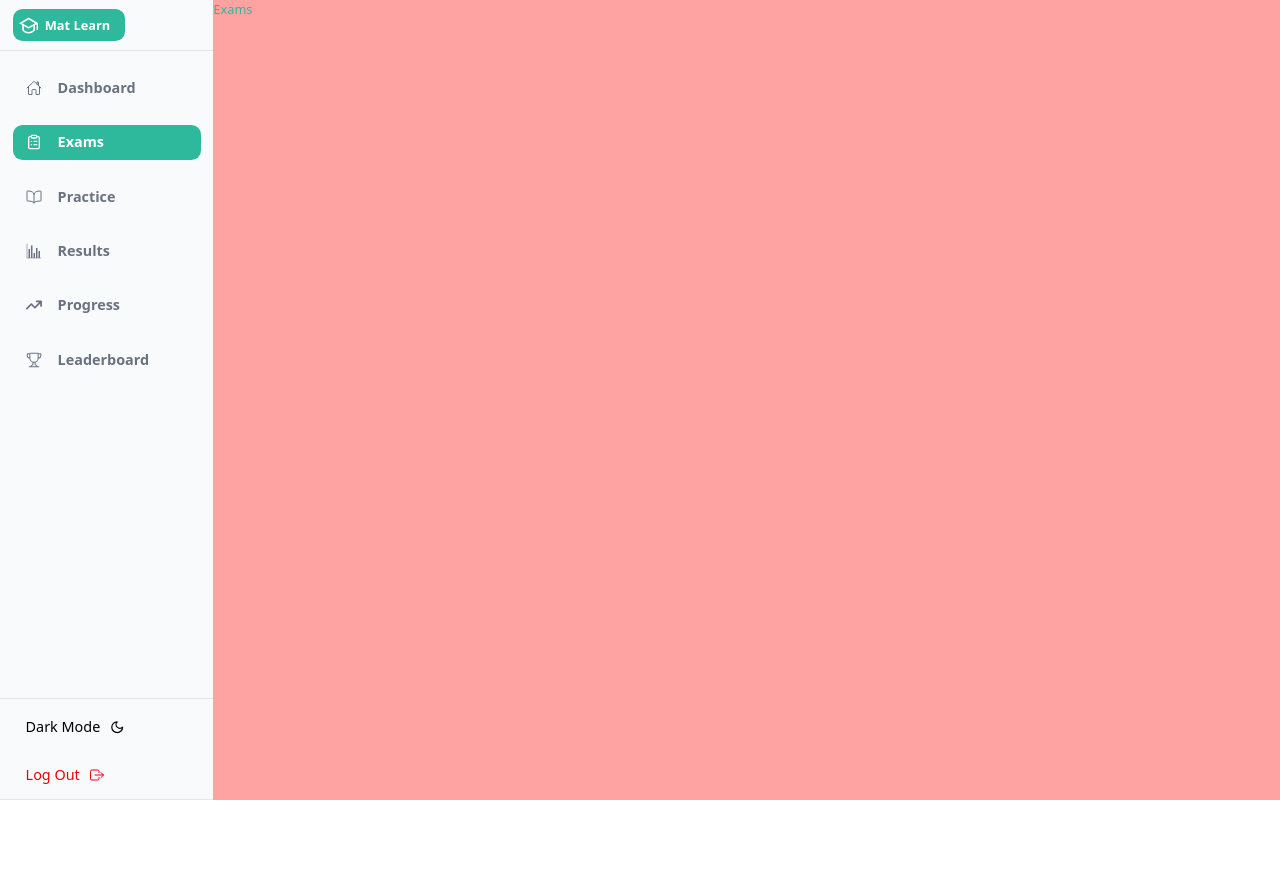
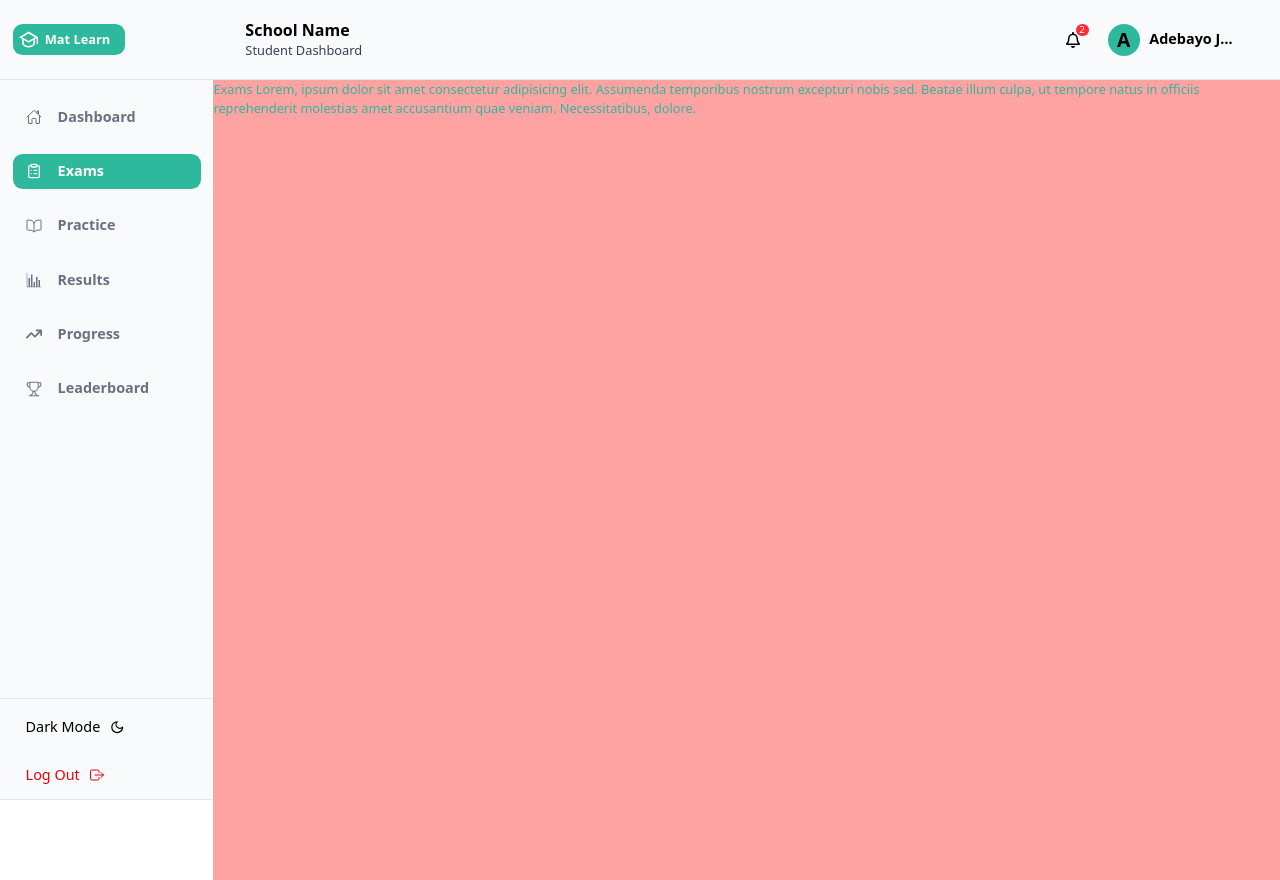
Before and after one commit to BnDaud/schoolsaasfrontend, a React (Vite) app: page /exam in a window 1280 px wide. Before the commit the page ends 800 px from the top, so only its background shows below. Built offline with nearby package versions, Linux system fonts and the light colour scheme.

Commit message:
completed status bar

```diff
--- a/src/component/common/statusbanner.jsx
+++ b/src/component/common/statusbanner.jsx
@@ -1,5 +1,44 @@
 import React from "react";
-
-export default function StatusBanner() {
-  return <div>StatusBanner</div>;
+import { FaRegBell } from "react-icons/fa";
+import { PiList } from "react-icons/pi";
+export default function StatusBanner({ open }) {
+  return (
+    <div className="fixed top-0 z-30  flex h-[10vh]  items-center xl:w-5/6 w-full   bg-white_bg dark:bg-black_bg border-b border-gray-200 dark:border-gray-700  ">
+      <p
+        className="xl:hidden cursor-pointer xl:px-[0%] px-[3%] "
+        onClick={() => open()}
+      >
+        {" "}
+        <PiList className="text-3xl text-black dark:text-white" />
+      </p>
+      <div className="flex justify-between items-center xl:px-[3%] px-[0%] w-full h-full ">
+        {" "}
+        <div>
+          <p className="font-semibold text-xl text-black dark:text-white">
+            School Name
+          </p>
+          <p className="text-gray-700 dark:text-gray-300">Student Dashboard</p>
+        </div>
+        <div className="flex h-full items-center gap-6 text-black dark:text-white">
+          <div className="relative flex items-center justify-center  size-10">
+            {" "}
+            <FaRegBell className="text-xl" />
+            <p className="absolute flex items-center justify-center top-0 right-0 bg-red-500 size-4 rounded-full text-xs text-white ">
+              2
+            </p>
+          </div>
+          <div className="flex gap-3 h-full items-center">
+            <p className="flex items-center justify-center text-2xl font-bold rounded-full size-10 bg-green">
+              {" "}
+              A{" "}
+            </p>{" "}
+            <p className="text-lg font-semibold w-3/5 truncate">
+              {" "}
+              Adebayo John
+            </p>
+          </div>
+        </div>
+      </div>
+    </div>
+  );
 }
--- a/src/component/navigations/sidenav.jsx
+++ b/src/component/navigations/sidenav.jsx
@@ -18,7 +18,7 @@ export default function Sidenav() {
     <div className="w-full bg-white_bg dark:bg-black_bg h-full">
       <div className="flex flex-col h-full ">
         {" "}
-        <div className="flex items-center px-4  h-16 border-b  border-gray-200 dark:border-gray-700">
+        <div className="flex items-center px-4  h-[10vh] border-b  border-gray-200 dark:border-gray-700">
           {" "}
           <p className="w-35">{Logo}</p>
         </div>
--- a/src/layouts/dashboardlayout/Schooldashboard.jsx
+++ b/src/layouts/dashboardlayout/Schooldashboard.jsx
@@ -3,34 +3,40 @@ import { Outlet } from "react-router-dom";
 import Sidenav from "../../component/navigations/sidenav";
 import { PiList } from "react-icons/pi";
 import Footernav from "../../component/navigations/footernav";
+import { FaRegBell } from "react-icons/fa";
+import StatusBanner from "../../component/common/statusbanner";
 
 export default function SchoolDashboard() {
   const [shownav, setShownav] = useState(false);
-
+  const open = () => {
+    setShownav(true);
+  };
   return (
     <div className="flex flex-row">
+      {" "}
       <div
-        className={`fixed top-0 left-0 z-50 w-65 xl:static xl:w-1/5 ${shownav ? "translate-x-0 " : "-translate-x-full"} transition-transform duration-500 xl:translate-x-0 xl:h-screen h-[90vh]`}
+        className={`fixed top-0 left-0 z-50 w-65  xl:w-1/6 ${shownav ? "translate-x-0 " : "-translate-x-full"} transition-transform duration-500 xl:translate-x-0 xl:h-screen h-[90vh]`}
       >
         {" "}
         <Sidenav />
       </div>
-
-      <main className="relative w-full">
+      <main className=" w-full xl:ml-[16.67%]">
+        <div className="w-full  ">
+          {" "}
+          <StatusBanner open={open} />{" "}
+        </div>{" "}
         <div
-          className="xl:hidden absolute flex items-center cursor-pointer justify-center size-10"
-          onClick={() => setShownav(true)}
+          className="pt-[10vh] pb-[10vh] xl:pb-0"
+          onClick={() => setShownav(false)}
         >
-          {" "}
-          <PiList className="text-3xl" />
-        </div>
-
-        <div onClick={() => setShownav(false)}>
           {" "}
           <Outlet />
         </div>
       </main>
-      <div className="xl:hidden fixed left-0 bottom-0 h-[10vh] z-100 w-full">
+      <div
+        className="xl:hidden fixed left-0 bottom-0 h-[10vh]  z-100 w-full"
+        onClick={() => setShownav(false)}
+      >
         {" "}
         <Footernav />
       </div>
--- a/src/pages/schoolpages/studentpages/exams.jsx
+++ b/src/pages/schoolpages/studentpages/exams.jsx
@@ -1,5 +1,12 @@
 import React from "react";
 
 export default function Exams() {
-  return <div className="text-green w-full bg-red-300 min-h-screen">Exams</div>;
+  return (
+    <div className="text-green w-full bg-red-300 min-h-screen">
+      Exams Lorem, ipsum dolor sit amet consectetur adipisicing elit. Assumenda
+      temporibus nostrum excepturi nobis sed. Beatae illum culpa, ut tempore
+      natus in officiis reprehenderit molestias amet accusantium quae veniam.
+      Necessitatibus, dolore.
+    </div>
+  );
 }
```
